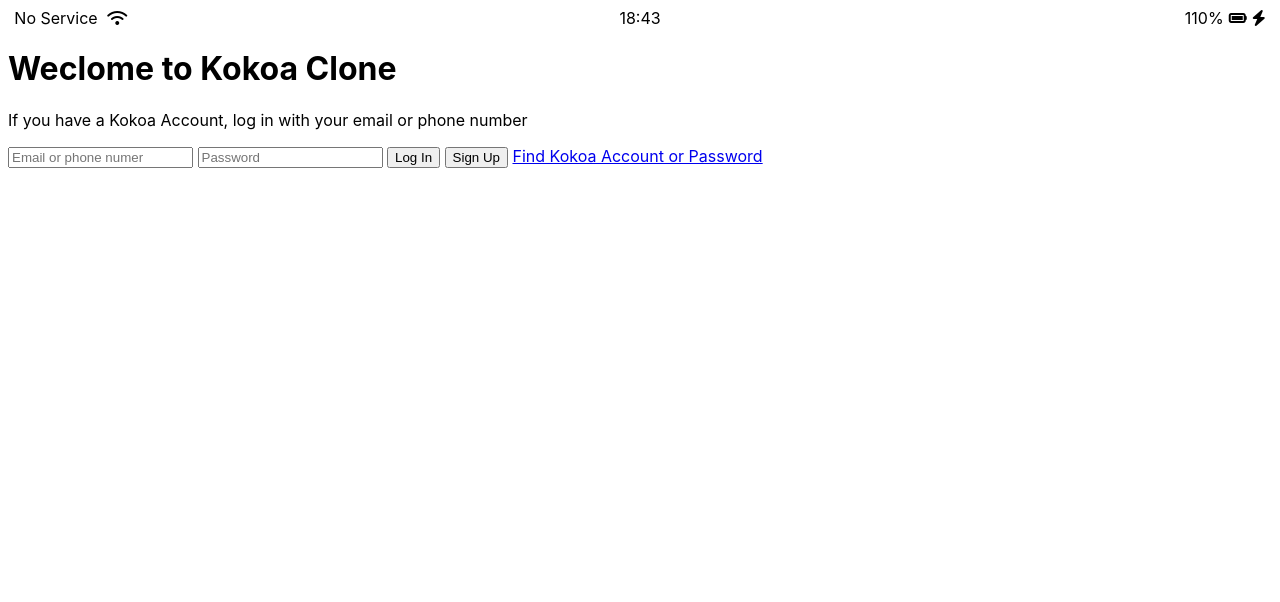
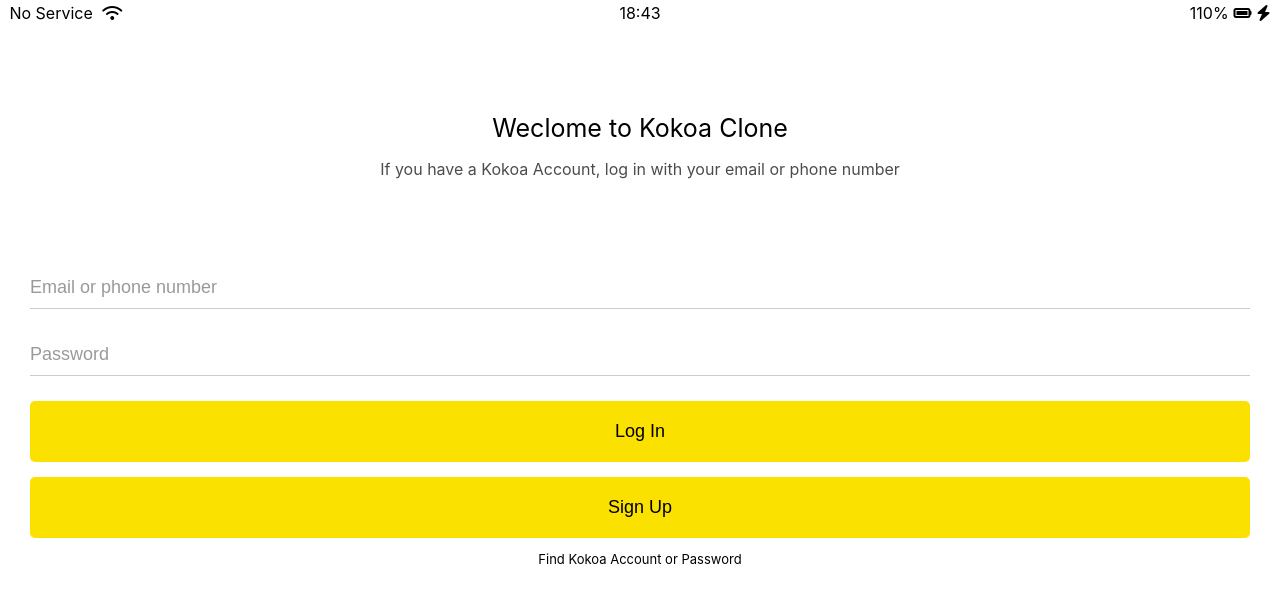
Before and after one commit to jwh-king/cocoa-clone-2021, a plain HTML site: page index.html in a window 1280 px wide. Drawn offline with Linux system fonts and the light colour scheme.

Commit message:
~#6.9 로그인창까지 만듬!
로그인창 끝

```diff
--- /dev/null
+++ b/css/components/status-bar.css
@@ -0,0 +1,24 @@
+.status-bar{
+    display: flex;
+    justify-content: center;
+    padding: 5px 3px;
+}
+.status-bar__column{
+    width: 33%;
+}
+.status-bar__column:first-child span{
+    margin-right: 5px;
+}
+.status-bar__column:nth-child(2){
+    display: flex;
+    justify-content: center;
+}
+.status-bar__column:last-child{
+    display: flex;
+    justify-content: flex-end;
+    align-items: center;
+}
+
+.status-bar__column .fa-battery-full{
+    margin: 0px 5px;
+}
--- /dev/null
+++ b/css/reset.css
@@ -0,0 +1,47 @@
+html, body, div, span, applet, object, iframe,
+h1, h2, h3, h4, h5, h6, p, blockquote, pre,
+a, abbr, acronym, address, big, cite, code,
+del, dfn, em, img, ins, kbd, q, s, samp,
+small, strike, strong, sub, sup, tt, var,
+b, u, i, center,
+dl, dt, dd, ol, ul, li,
+fieldset, form, label, legend,
+table, caption, tbody, tfoot, thead, tr, th, td,
+article, aside, canvas, details, embed,
+figure, figcaption, footer, header, hgroup,
+menu, nav, output, ruby, section, summary,
+time, mark, audio, video {
+	margin: 0;
+	padding: 0;
+	border: 0;
+	font-size: 100%;
+	font: inherit;
+	vertical-align: baseline;
+}
+/* HTML5 display-role reset for older browsers */
+article, aside, details, figcaption, figure,
+footer, header, hgroup, menu, nav, section {
+	display: block;
+}
+body {
+	line-height: 1;
+}
+ol, ul {
+	list-style: none;
+}
+blockquote, q {
+	quotes: none;
+}
+blockquote:before, blockquote:after,
+q:before, q:after {
+	content: '';
+	content: none;
+}
+table {
+	border-collapse: collapse;
+	border-spacing: 0;
+}
+
+input:focus {
+    outline: none;
+}
--- /dev/null
+++ b/css/screens/login.css
@@ -0,0 +1,57 @@
+
+.welcome-header {
+    margin: 90px 0px;
+    text-align: center;
+    display: flex;
+    flex-direction: column;
+    align-items: center;
+}
+.welcome-header__title {
+    margin-bottom: 20px;
+    font-size:25px;
+}
+.welcome-header__text {
+    width: 60%;
+    opacity: 0.7;
+}
+
+#login-form {
+    display: flex;
+    flex-direction: column;
+    margin: 0px 30px;
+}
+
+#login-form input {
+    border: none;
+    padding: 10px 0px;
+    font-size: 18px;
+    margin-bottom: 25px;
+}
+
+#login-form input:not([type="submit"]){
+    border-bottom: 1px solid rgba(0, 0, 0, 0.2);
+    transition: border-color .3s ease-in-out;
+}
+
+#login-form input::placeholder {
+    color: rgba(0, 0, 0, 0.4);
+}
+
+#login-form input:focus{
+    border-color: var(--yellow);
+}
+
+#login-form input[type="submit"] {
+    background-color: var(--yellow);
+    cursor: pointer;
+    padding: 20px 0px;
+    border-radius: 5px;
+    margin-bottom: 15px;
+}
+
+#login-form a {
+    text-align: center;
+    text-decoration: none;
+    color: inherit;
+    font-size: 13px;
+}
--- a/css/styles.css
+++ b/css/styles.css
@@ -1,27 +1,12 @@
+@import "reset.css";
+@import "variables.css";
+
+/* Components */
+@import "components/status-bar.css";
+
+/* Screens */
+@import "screens/login.css";
+
 body{
     font-family: -apple-system, BlinkMacSystemFont, 'Segoe UI', Roboto, Oxygen, Ubuntu, Cantarell, 'Open Sans', 'Helvetica Neue', sans-serif;
 }
-
-.status-bar{
-    display: flex;
-    justify-content: center;
-}
-.status-bar__column{
-    width: 33%;
-}
-.status-bar__column:first-child span{
-    margin-right: 5px;
-}
-.status-bar__column:nth-child(2){
-    display: flex;
-    justify-content: center;
-}
-.status-bar__column:last-child{
-    display: flex;
-    justify-content: flex-end;
-    align-items: center;
-}
-
-.status-bar__column .fa-battery-full{
-    margin: 0px 5px;
-}
--- /dev/null
+++ b/css/variables.css
@@ -0,0 +1,3 @@
+:root {
+    --yellow: #fae100;
+}
--- a/index.html
+++ b/index.html
@@ -28,9 +28,9 @@
         </p>
     </header>
 
-    <form id="login-form">
-        <input type="text" placeholder="Email or phone numer"/>
-        <input type="password" placeholder="Password" />
+    <form action="friends.html" method="get" id="login-form">
+        <input name="username" type="text" placeholder="Email or phone number"/>
+        <input name="password" type="password" placeholder="Password" />
         <input type="submit" value="Log In" />
         <input type="submit" value="Sign Up" />
         <a href="#">Find Kokoa Account or Password</a>
```
Also changed, not shown: friends.html (added, +1 -0 lines).
